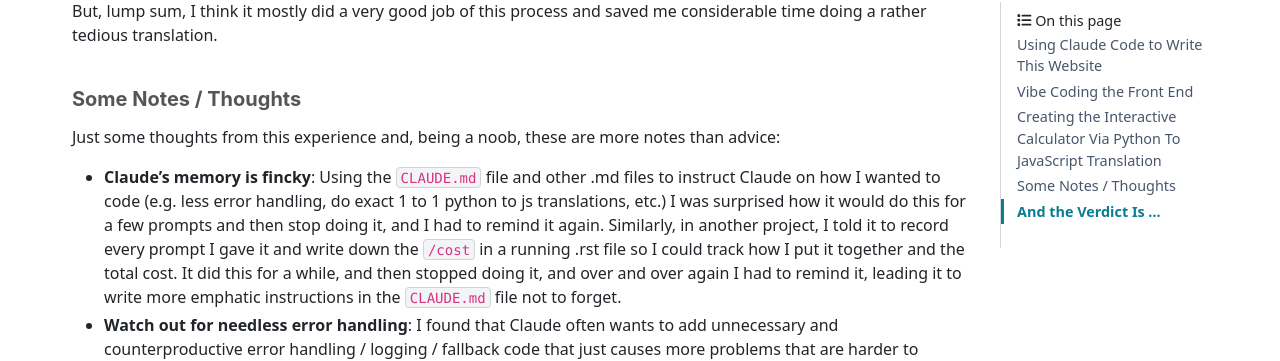
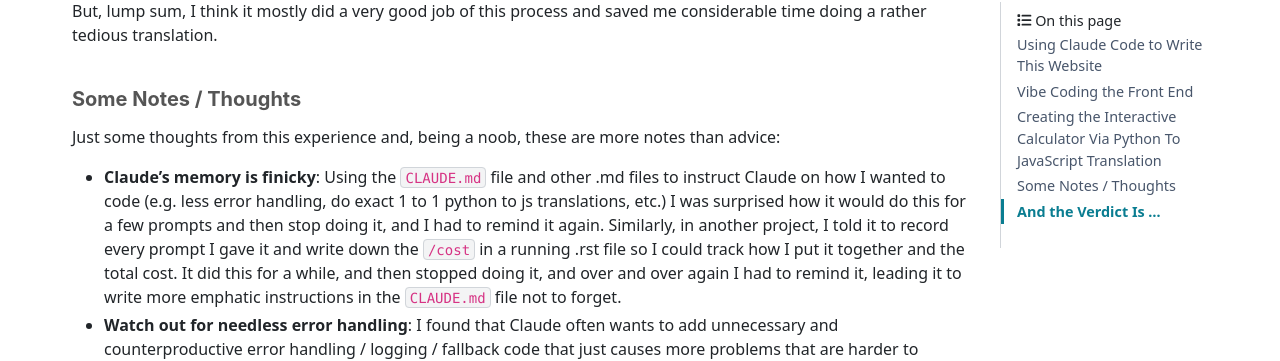
Before and after one commit to nba-comeback-calculator/nba-comeback-calculator, a Sphinx documentation site: the page built from docs/frontend/source/analysis/using_claude_code.rst, in a window 1280 px wide and 900 px high, scrolled down 7497 px. Shown: the part 94-455 px from the top of the window. Built offline with Sphinx 7.4.7 and the PyData theme 0.15.4, drawn with Linux system fonts in a browser that asks for light colours; nearby versions of some CDN libraries; comment, search, counter and statistics services are not loaded.

Commit message:
DOCS: text tweak.

```diff
--- a/docs/frontend/source/analysis/using_claude_code.rst
+++ b/docs/frontend/source/analysis/using_claude_code.rst
@@ -452,7 +452,7 @@ Some Notes / Thoughts
 Just some thoughts from this experience and, being a noob, these are more notes than
 advice:
 
-* **Claude's memory is fincky**:  Using the ``CLAUDE.md`` file and other .md files
+* **Claude's memory is finicky**:  Using the ``CLAUDE.md`` file and other .md files
   to instruct Claude on how I wanted to code (e.g. less error handling, do exact 1 to 1
   python to js translations, etc.) I was surprised how it would do this for a few
   prompts and then stop doing it, and I had to remind it again.  Similarly, in another
```
